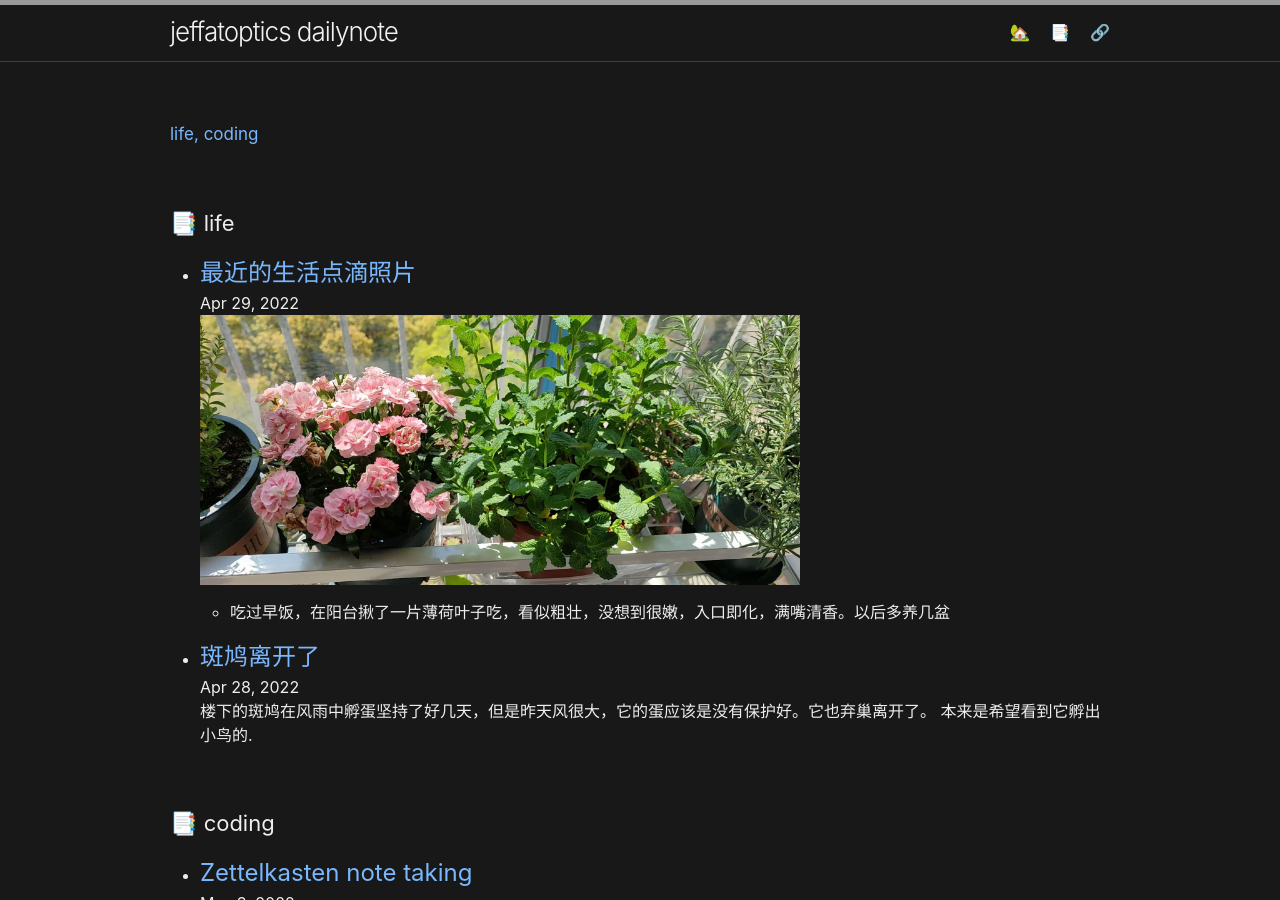
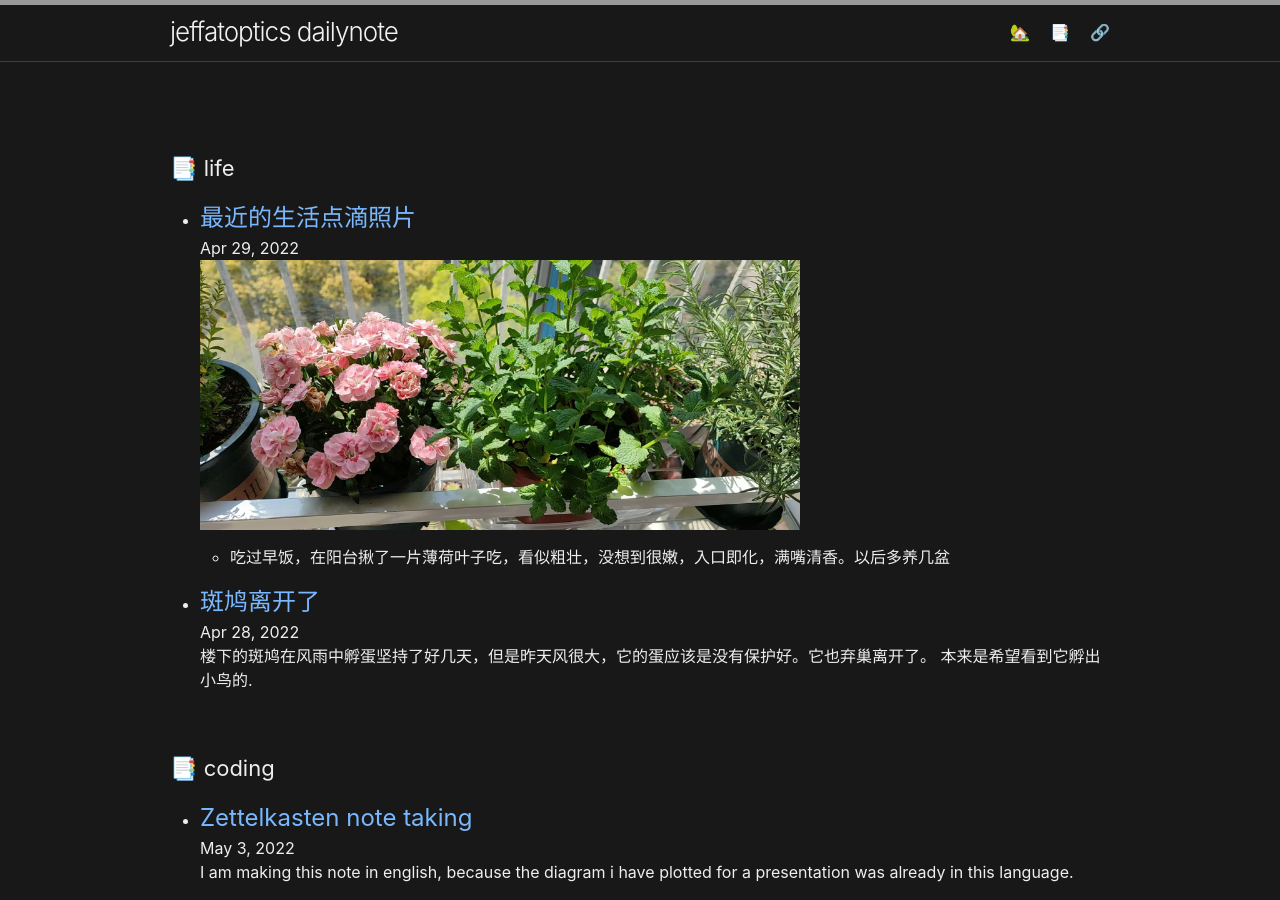
Before and after one commit to jeffatoptics/jeffblog, a Jekyll site: the page built from category.md, in a window 1280 px wide and 900 px high. Built offline with Jekyll 4.4.1, drawn with Linux system fonts in a browser that asks for light colours; nearby versions of some CDN libraries.

```diff
--- a/category.md
+++ b/category.md
@@ -4,9 +4,6 @@ permalink: /category/
 title: 📑
 math: katex
 ---
-
-<h6> {% for cgy in site.categories %} <a href="#{{ cgy[0] | slugify }}">{{ cgy[0] }} {%- if forloop.last == false %},{% endif -%}</a>{% endfor %}</h6>
-
 {% for cgy in site.categories %}
   <h3 id="{{ cgy[0] | slugify }}">📑 {{ cgy[0] }}</h3>
   <ul>
```
